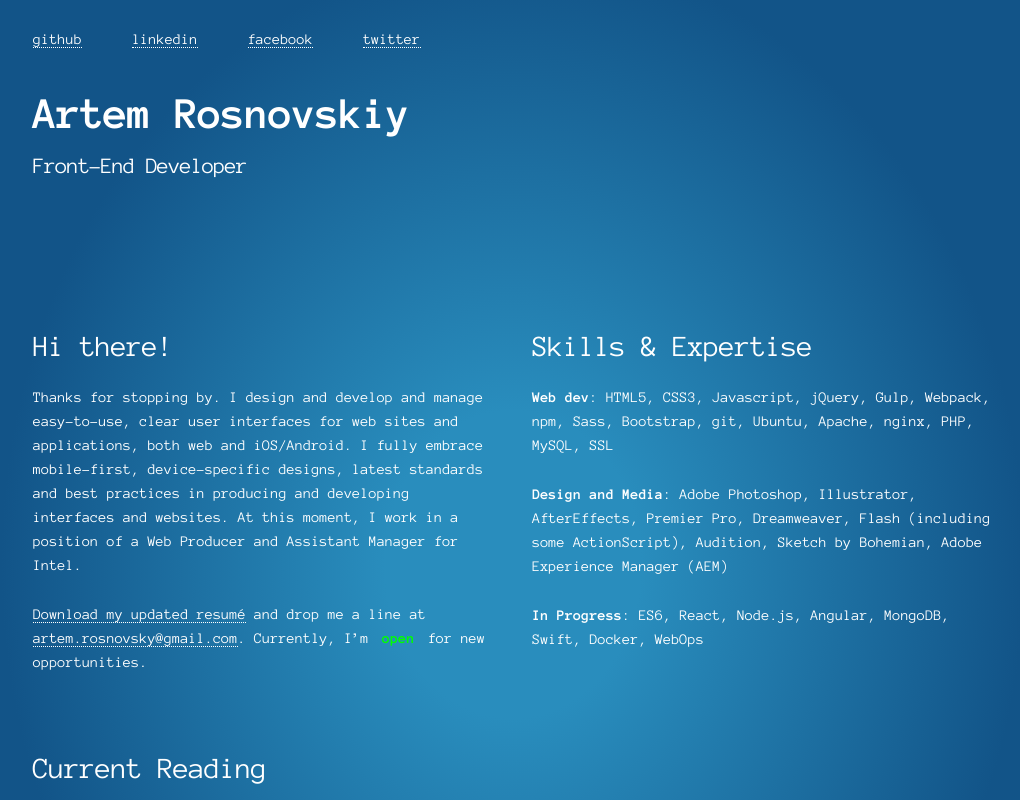
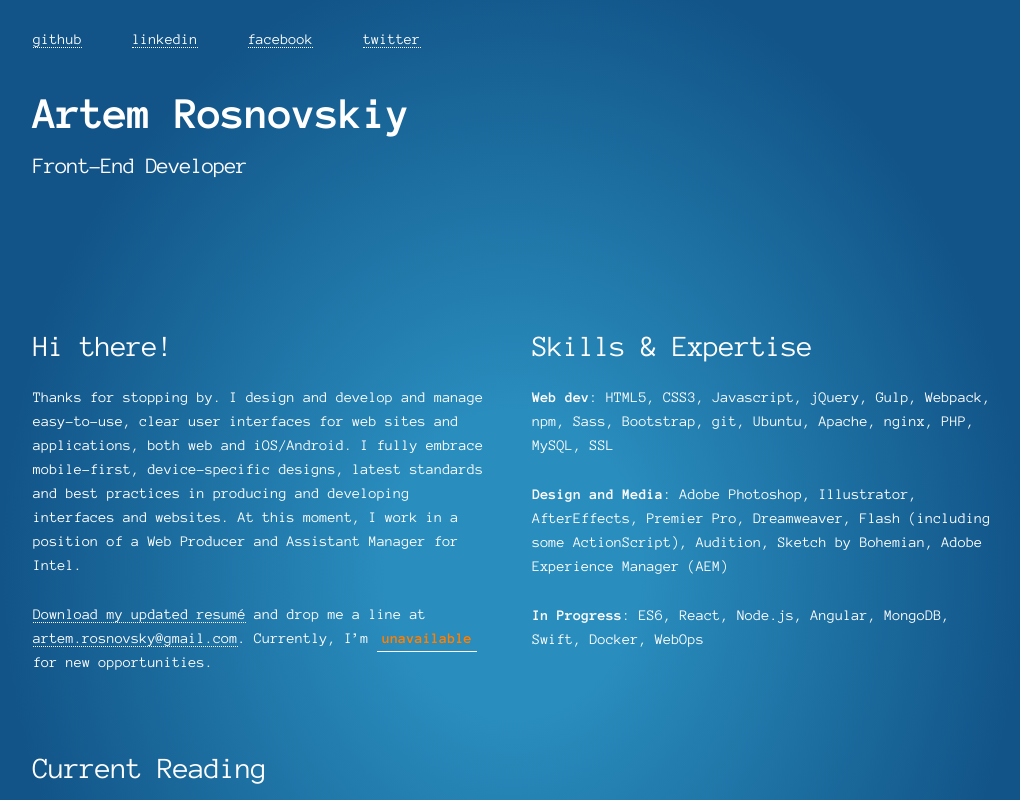
Before and after one commit to rosnovsky/portfolio, a React (Create React App) app: page / in a window 1280 px wide. Shown: the top 800 px of the page, without its empty margins (127-1147 px from the left). Built offline with nearby package versions, Linux system fonts and the light colour scheme.

Commit message:
Employment status to: unavailable

```diff
--- a/src/App.js
+++ b/src/App.js
@@ -33,7 +33,7 @@ class App extends Component {
     <div className="six columns">
       <h4>Hi there!</h4>
       <p>Thanks for stopping by. I design and develop and manage easy-to-use, clear user interfaces for web sites and applications, both web and iOS/Android. I fully embrace mobile-first, device-specific designs, latest standards and best practices in producing and developing interfaces and websites. At this moment, I work in a position of a Web Producer and Assistant Manager for Intel.</p>
-      <p><a href="artem-rosnovskiy-front-end.pdf">Download my updated resumé</a> and drop me a line at <a href="mailto:artem.rosnovsky@gmail.com" className="email">artem.rosnovsky@gmail.com</a>. Currently, I’m <span className="available">open</span> for new opportunities.</p>
+      <p><a href="artem-rosnovskiy-front-end.pdf">Download my updated resumé</a> and drop me a line at <a href="mailto:artem.rosnovsky@gmail.com" className="email">artem.rosnovsky@gmail.com</a>. Currently, I’m <span className="unavailable">unavailable</span> for new opportunities.</p>
     </div>
 
     <div className="six columns">
```
